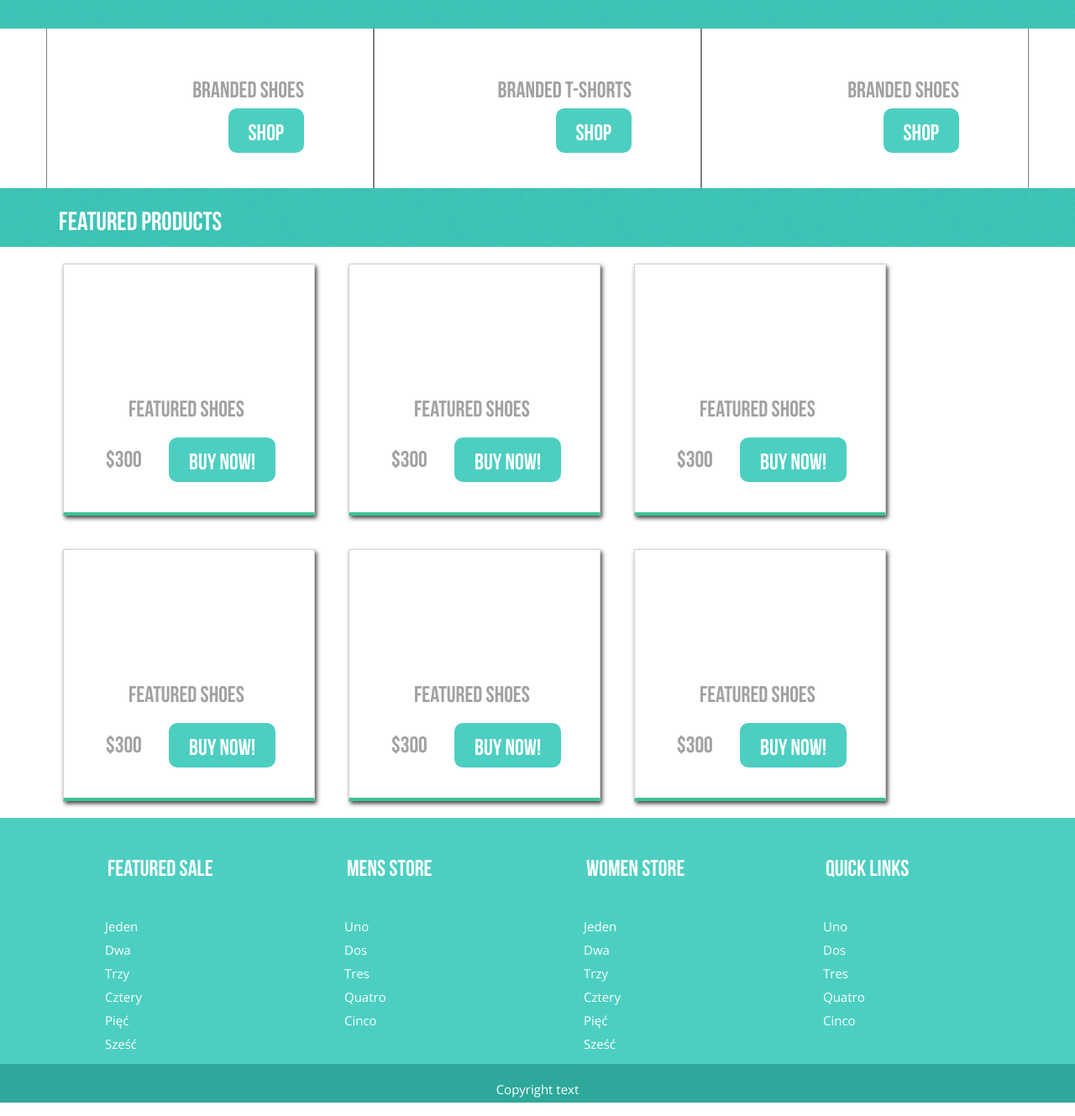
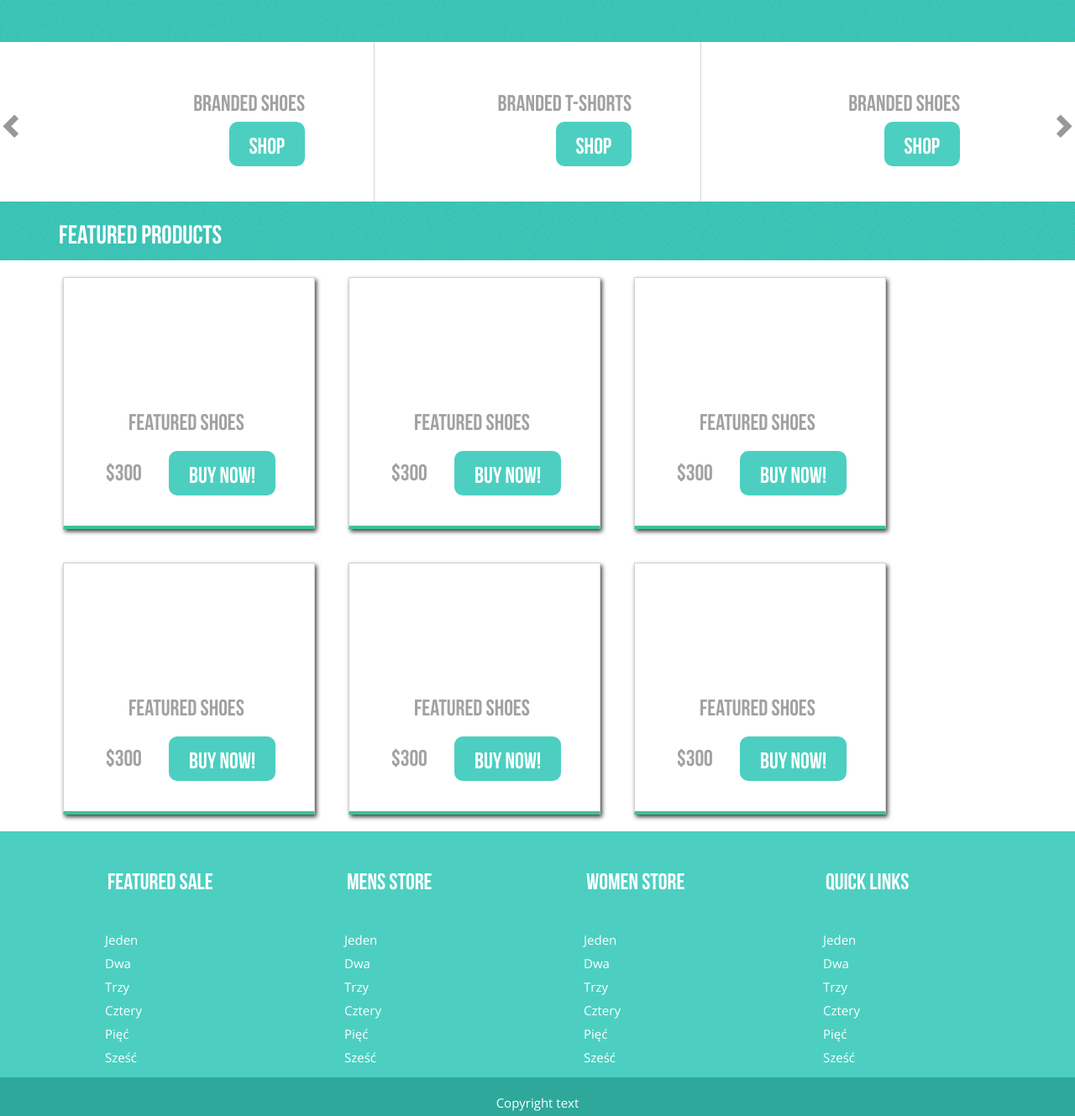
Before and after one commit to Kamilnaja/Premium-ecommerce, a plain HTML site: page index.html in a window 1280 px wide. Shown: the part 640-1969 px from the top of the page at 84% size. Drawn offline with nearby package versions, Linux system fonts and the light colour scheme.

Commit message:
drobne poprawki

```diff
--- a/index.html
+++ b/index.html
@@ -3,24 +3,18 @@
 <head>
 	<meta charset="UTF-8">
 	<title>Document</title>
-	<link href='https://fonts.googleapis.com/css?family=Lobster&subset=latin,latin-ext' rel='stylesheet' type='text/css'>
 	<meta name="viewport" content="width=device-width, initial-scale=1">
 	<script src="https://ajax.googleapis.com/ajax/libs/jquery/2.2.2/jquery.min.js"></script>
-	<!-- Latest compiled and minified CSS -->
+
 	<link rel="stylesheet" href="https://maxcdn.bootstrapcdn.com/bootstrap/3.3.6/css/bootstrap.min.css" integrity="sha384-1q8mTJOASx8j1Au+a5WDVnPi2lkFfwwEAa8hDDdjZlpLegxhjVME1fgjWPGmkzs7" crossorigin="anonymous">
-	<!-- Optional theme -->
-	<link rel="stylesheet" href="https://maxcdn.bootstrapcdn.com/bootstrap/3.3.6/css/bootstrap-theme.min.css" integrity="sha384-fLW2N01lMqjakBkx3l/M9EahuwpSfeNvV63J5ezn3uZzapT0u7EYsXMjQV+0En5r" crossorigin="anonymous">
-	<!-- Latest compiled and minified JavaScript -->
+
 	<script src="https://maxcdn.bootstrapcdn.com/bootstrap/3.3.6/js/bootstrap.min.js" integrity="sha384-0mSbJDEHialfmuBBQP6A4Qrprq5OVfW37PRR3j5ELqxss1yVqOtnepnHVP9aJ7xS" crossorigin="anonymous"></script>
 	<link href="stylesheets/screen.css" media="screen, projection" rel="stylesheet" type="text/css" />
-	<link href="stylesheets/print.css" media="print" rel="stylesheet" type="text/css" />
 	<link rel="stylesheet" type="text/css" href="fonts/MyFontsWebfontsKit.css">
 	<link href='https://fonts.googleapis.com/css?family=Open+Sans&subset=latin,latin-ext' rel='stylesheet' type='text/css'>
+	<link href='https://fonts.googleapis.com/css?family=Lobster&subset=latin,latin-ext' rel='stylesheet' type='text/css'>
 
-  <!--[if IE]>
-      <link href="/stylesheets/ie.css" media="screen, projection" rel="stylesheet" type="text/css" />
-      <![endif]-->
-    </head>
+  </head>
     <body>
     	<nav class="navbar navbar-default">
     		<div class="container">
@@ -33,10 +27,12 @@
     				</button>
     				<a href="#" class="navbar-brand">Aditii</a>
     			</div>
+    			<input type="text" class="form-ctrl" placeholder="Search for">
+    			<div class="basket-price">
     			<div class="price">$300</div>
     			<div class="basket-icon"></div>
+    			</div>
     		</div>
-
     		<div class="menu-bg">
     				<div id="navbar" class="collapse navbar-collapse">
     					<ul class="nav navbar-nav">
@@ -49,7 +45,7 @@
     						<li><a href="#">Vintage</a></li>
     						<li><a href="#">Services</a></li>
     						<li><a href="#">Contact Us</a></li>
-    						<li>   <input type="text" class="form-control" placeholder="Search for"></li>
+
     					</ul>
     				</div>
 		   	</div>
@@ -66,11 +62,19 @@
 		</div>
 		</article>
 
-		<article class="small-slider hidden-xs">
+		<article class="small-slider hidden-xs hidden-sm">
+		<div class="chevron-left"><span class="glyphicon glyphicon-chevron-left"></div>
+		<div class="chevron-right"><span class="glyphicon glyphicon-chevron-right"></div>
 		<div class="container">
 		<div class="row sm-sld-img">
-				<div class="col-md-4 col-sm-3 col-xs-6 bg-img1"><h2 class="grey-h2">Branded Shoes</h2> <button class="btn-shop">Shop</button></div>
-				<div class="col-md-4 col-sm-3 col-xs-6 bg-img2"><h2 class="grey-h2">Branded T-shorts</h2> <button  class="btn-shop">Shop</button></div>
+				<div class="col-md-4 col-sm-3 col-xs-6 bg-img1">
+					<h2 class="grey-h2">Branded Shoes</h2>
+					<button class="btn-shop">Shop</button>
+				</div>
+				<div class="col-md-4 col-sm-3 col-xs-6 bg-img2">
+					<h2 class="grey-h2">Branded T-shorts</h2>
+						<button class="btn-shop">Shop</button>
+					</div>
 				<div class="col-md-4 col-sm-3 col-xs-6 bg-img3"><h2 class="grey-h2">Branded shoes</h2> <button  class="btn-shop">Shop</button></div>
 </div>
 </div>
@@ -80,7 +84,6 @@
 		<p>featured products</p>
 		</div>
 		</section>
-
 	<div class="container">
 		<div class="row">
 			<div class="col-md-4 gl-img ft-1"><h2>Featured shoes</h2><h3>$300</h3><button class="btn-gal">buy now!</button></div>
@@ -94,47 +97,48 @@
 
 	<footer class="main-footer">
 		<div class="container">
-
-			<div class="col-md-3">
+			<div class="col-md-3 col-sm-6 col-xs-12">
 				<h2>Featured Sale</h2>
 				<ul>
-					<li>Jeden</li>
-					<li>Dwa</li>
-					<li>Trzy</li>
-					<li>Cztery</li>
-					<li>Pięć</li>
-					<li>Sześć</li>
+					<li><a href="#"> Jeden</a></li>
+					<li><a href="#"> Dwa</a></li>
+					<li><a href="#"> Trzy</a></li>
+					<li><a href="#"> Cztery</a></li>
+					<li><a href="#"> Pięć</a></li>
+					<li><a href="#"> Sześć</a></li>
 				</ul>
 			</div>
-			<div class="col-md-3">
+			<div class="col-md-3 col-sm-6 col-xs-12">
 				<h2>Mens Store</h2>
-						<ul>
-					<li>Uno</li>
-					<li>Dos</li>
-					<li>Tres</li>
-					<li>Quatro</li>
-					<li>Cinco</li>
+					<ul>
+					<li><a href="#"> Jeden</a></li>
+					<li><a href="#"> Dwa</a></li>
+					<li><a href="#"> Trzy</a></li>
+					<li><a href="#"> Cztery</a></li>
+					<li><a href="#"> Pięć</a></li>
+					<li><a href="#"> Sześć</a></li>
 				</ul>
 			</div>
-			<div class="col-md-3">
+			<div class="col-md-3 col-sm-6 col-xs-12">
 				<h2>Women store</h2>
-				<ul>
-					<li>Jeden</li>
-					<li>Dwa</li>
-					<li>Trzy</li>
-					<li>Cztery</li>
-					<li>Pięć</li>
-					<li>Sześć</li>
+					<ul>
+					<li><a href="#"> Jeden</a></li>
+					<li><a href="#"> Dwa</a></li>
+					<li><a href="#"> Trzy</a></li>
+					<li><a href="#"> Cztery</a></li>
+					<li><a href="#"> Pięć</a></li>
+					<li><a href="#"> Sześć</a></li>
 				</ul>
 			</div>
-			<div class="col-md-3">
+			<div class="col-md-3 col-sm-6 col-xs-12">
 				<h2>Quick links</h2>
-							<ul>
-					<li>Uno</li>
-					<li>Dos</li>
-					<li>Tres</li>
-					<li>Quatro</li>
-					<li>Cinco</li>
+					<ul>
+					<li><a href="#"> Jeden</a></li>
+					<li><a href="#"> Dwa</a></li>
+					<li><a href="#"> Trzy</a></li>
+					<li><a href="#"> Cztery</a></li>
+					<li><a href="#"> Pięć</a></li>
+					<li><a href="#"> Sześć</a></li>
 				</ul>
 			</div>
 		</div>
--- a/sass/screen.scss
+++ b/sass/screen.scss
@@ -1,3 +1,4 @@
+
 $lobster: 'Lobster', cursive;
 $bebas: BebasNeue;
 $mint: #4ccfc1;
@@ -21,12 +22,14 @@ html {
 	border: 0;
 	-webkit-box-shadow: none;
 	box-shadow: none;
-	padding-top: 20px;
+	padding-top: 40px;
 }
 .navbar-brand {
 	font: 4.9rem $lobster;
 	margin-right: 20px;
 	padding: 0;
+	display: inline;
+	margin-top: 0;
 
 }
 .navbar-default .navbar-brand {
@@ -46,9 +49,12 @@ html {
 .navbar-nav li:not(:last-child){
 	border-left: 2px solid white;
 }
-.form-control {
-	margin-top: 0;
-	margin-bottom: 10px;
+.form-ctrl {
+width: 30%;
+margin-left: 100px;
+margin-top: 20px;
+display: inline;
+float: left;
 }
 .basket-icon {
 	background-image: url("../img/basket.png");
@@ -57,6 +63,7 @@ html {
 	float: right;
 	display: inline;
 }
+
 .price {
 	display: inline;
 	float: right;
@@ -71,6 +78,7 @@ html {
 	margin-top: 30px;
 	width: 100%;
 	padding: 0 calc(50% - 600px);
+	padding-bottom: 10px;
 }
 .navbar-default .navbar-nav>li>a {
 	color: white;
@@ -118,20 +126,43 @@ html {
 		&:hover {
 			background-color: white;
 			color: $mint;
+		}
+}
+.small-slider {
+	width: 100%;
+	position: relative;
+}
+.chevron-left {
+	position: absolute;
+	top: 43%;
+	left: 0;
+	width: 20px;
+	height: 100px;
+	cursor: pointer;
+	opacity: 0.5;
+	font-size: 30px;
+	transition: 0.3s ease;
+		&:hover, &:focus {
+			opacity: 1;
 
 		}
+}
+.chevron-right {
+	position: absolute;
+	top: 43%;
+	right: 10px;
+	width: 20px;
+	height: 100px;
+	cursor: pointer;
+	opacity: 0.5;
+	font-size: 30px;
+	transition: 0.3s ease;
+		&:hover, &:focus {
+			opacity: 1;
 
 		}
-.small-slider {
+}
 
-	width: 100%;
-
-
-}
-.small-slider .container > * {
-
-
-}
 .grey-h2 {
 	font-family: $bebas;
 	color: $grey;
@@ -150,9 +181,12 @@ height: 190px;
 	background: url('../img/t-shirt.jpg') no-repeat 10% 70% ;
 	height: 190px;
 }
+.sm-sld-img div:nth-child(2) {
+	border-left: 1px solid lightgrey;
+	border-right: 1px solid lightgrey;
+}
 .sm-sld-img > *{
-	border-left: 1px solid grey;
-	border-right: 1px solid grey;
+
 	position: relative;
 		button {
 			position: absolute;
@@ -164,6 +198,9 @@ height: 190px;
 			bottom: 94px;
 			right: 82px;
 		}
+}
+.sm-sld-img {
+	position: relative;
 }
 .strap {
 	height: 70px;
@@ -197,7 +234,6 @@ height: 190px;
 }
 .ft-1 {
 	background: url('../img/trau.jpg') 50% 15% no-repeat;
-
 }
 .ft-2 {
 	background: url('../img/torba.jpg') 50% 15% no-repeat;
@@ -222,6 +258,11 @@ height: 190px;
 }
 .main-footer {
 	background-color: $mint;
+
+	a {
+		color: white;
+		text-decoration: none;
+	}
 		h2 {
 			margin: 43px;
 			padding: 0;
@@ -247,35 +288,30 @@ height: 190px;
 }
 /* ----------------------------------------------*/
 @media (max-width: 968px){
-.form-control {
-margin-left: 10px;
-width: 40%;
 
+button.navbar-toggle {
+	margin-top: 10px;
 }
-.basket-icon {
-	background-image: url("../img/basket.png");
-	width: 41px;
-	height: 37px;
-	margin-right: 75px;
-	margin-top: -50px;
-	float: right;
-	display: inline;
-}
-.small-slider {
-
-	width: 300px;
+.basket-price {
+	margin-top: -38px;
+	margin-right: 61px;
 }
 .price {
 	display: inline;
 	float: right;
 	font: 3.3rem $bebas;
 	color: $grey;
-	margin-right: 130px;
-	margin-top: -50px;
+
 }
-
-
 .gl-img {
-		margin: 10px auto;
+		margin: 20px auto;
+}
+.form-ctrl {
+	width: 40%;
+	margin-left: 0px;
+	margin-top: 20px;
+}
+.navbar-brand {
+margin-left: 17px;
 }
 }
```
Also changed, not shown: stylesheets/screen.css. Lines whose indentation alone changed are shown as unchanged.
